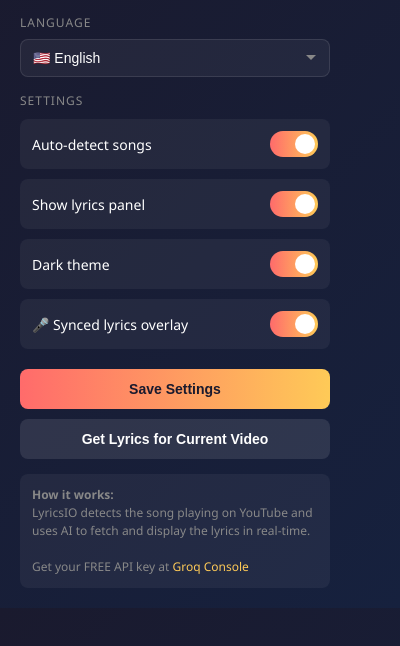
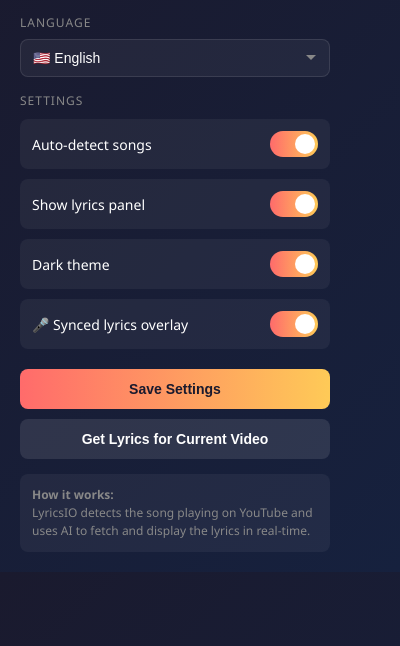
Before and after one commit to rogeriobatista/lyricsio, a browser extension: page popup.html in a window 400 px wide. Shown: the part 82-728 px from the top of the page. Drawn offline with Linux system fonts and the light colour scheme.

Commit message:
fix: Remove redundant text from info section in popup.html

```diff
--- a/popup.html
+++ b/popup.html
@@ -322,8 +322,6 @@
   <div class="info">
     <strong>How it works:</strong><br>
     LyricsIO detects the song playing on YouTube and uses AI to fetch and display the lyrics in real-time.
-    <br><br>
-    Get your FREE API key at <a href="https://console.groq.com/keys" target="_blank">Groq Console</a>
   </div>
 
   <script src="locales.js"></script>
```
